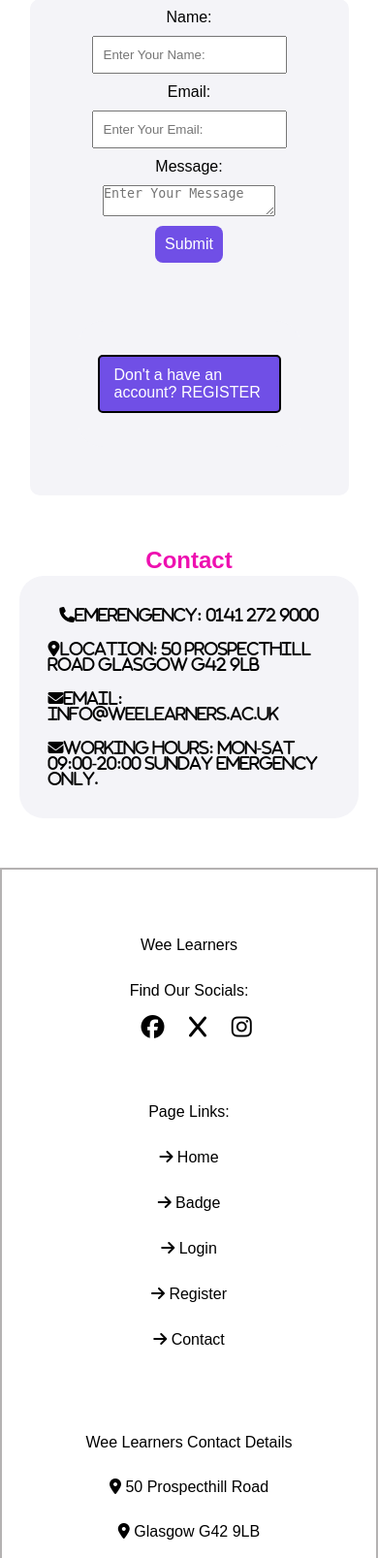
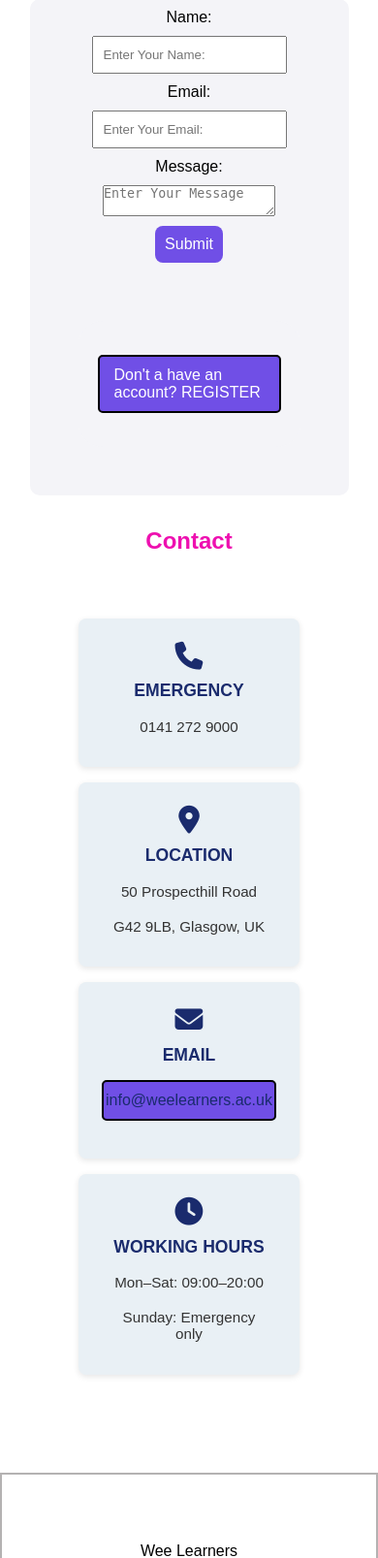
Before and after one commit to asimmian12/GU2, a PHP site: page /GU2/public/contact/contact.php in a window 390 px wide. Shown: the part 405-2012 px from the top of the page at 97% size. Run offline with PHP 8.4, Linux system fonts and the light colour scheme; some libraries are stand-ins or nearby versions.

Commit message:
Refactor contact sections across multiple pages for consistency and improved layout

```diff
--- a/weelearners/assets/css/style.css
+++ b/weelearners/assets/css/style.css
@@ -15,6 +15,16 @@
     --p-text: #EE10B0;
     --font-size: 24px;
     --second-font-size: 16px;
+}
+
+
+/* This can style the scrollbar to width 6px*/
+::-webkit-scrollbar {
+  width: 5%;
+}
+/* This can style the scrollbar to make the scrollbar track background transparent */
+::-webkit-scrollbar-track {
+  background-color: transparent;
 }
 
 body {
@@ -624,14 +634,6 @@ section > div > p {
     height: auto;
 }
 
-.section-contact{
-    display: flex;
-    align-items: center;
-    justify-content: center;
-    flex-direction: column;
-    /* margin-top: 230%; */
-}
-
 /* Upload Badge's */
 .uploadBadge{
     display: flex;
@@ -725,6 +727,68 @@ section > div > p {
 
 .div-user-badge-item img {
     width: 100%;
+}
+
+.section-contact {
+  display: flex;
+  align-items: center;
+  justify-content: center;
+}
+
+.contact-cards {
+  display: grid;
+  background-color: var(--white);
+  grid-template-columns: repeat(auto-fit, minmax(220px, 1fr));
+  gap: 1.5rem;
+  margin-top: 1.5rem;
+  width: 100%;
+  max-width: 1000px;
+}
+
+.contact-card {
+  background-color: #e9f0f5;
+  border-radius: 8px;
+  padding: 1.5rem;
+  text-align: center;
+  box-shadow: 0 2px 6px rgba(0, 0, 0, 0.1);
+  transition: transform 0.3s ease;
+}
+
+.contact-card:hover {
+  transform: translateY(-5px);
+}
+
+.contact-card i {
+  font-size: 1.8rem;
+  color: #1a2b6d;
+  margin-bottom: 0.75rem;
+  display: block;
+}
+
+.contact-card h3 {
+  font-size: 1.1rem;
+  font-weight: bold;
+  margin: 0.5rem 0;
+  color: #1a2b6d;
+  text-transform: uppercase;
+}
+
+.contact-card p {
+  font-size: 0.95rem;
+  margin: 0;
+  color: #333;
+}
+
+.contact-card a {
+    color: #1a2b6d;
+    display: flex;
+    align-items: center;
+    flex-direction: column;
+    text-decoration: none;
+}
+
+.contact-card a:hover {
+  text-decoration: underline;
 }
 
 /* Media Queries */
@@ -901,6 +965,23 @@ section > div > p {
         width: 100%;
         height: auto;
     }
+
+    .contact-cards {
+    display: flex;
+    align-items: center;
+    justify-content: center;
+    flex-direction: column;
+    gap: 1rem;
+    align-items: center;
+    height: auto !important;
+    overflow: visible !important;
+  }
+
+  .contact-card {
+    width: 90%;
+    max-width: 400px;
+  }
+
 }
 
 @media (min-width: 768px) and (max-width: 1024px) {
@@ -951,6 +1032,20 @@ section > div > p {
         width: 100%;
         height: auto;
     }
+
+    .contact-cards {
+    display: flex;
+    flex-direction: column;
+    gap: 1rem;
+    align-items: center;
+    height: auto !important;
+    overflow: visible !important;
+  }
+
+  .contact-card {
+    width: 90%;
+    max-width: 400px; /* optional, so cards don’t get too wide */
+  }
 }
 
 @media (min-width: 1024px) {
--- a/weelearners/public/contact/contact.php
+++ b/weelearners/public/contact/contact.php
@@ -32,16 +32,38 @@ include '../../includes/header.php';
     </section>
 
 
+    <h2 class="h2-secondary-colour">Contact</h2>
     <section class="section-contact">
-    <h2 class="h2-secondary-colour">Contact</h2>
-      <!-- The text container for footer__address -->
-      <div class="section-contact-info">
-          <p class="paragraph-text"><i class="fa-solid fa-phone">Emerengency:   0141 272 9000</i></p>
-          <p class="paragraph-text"><i class="fa-solid fa-location-dot">Location:    50 Prospecthill Road Glasgow G42 9LB</i></p>
-          <p class="paragraph-text"><i class="fa-solid fa-envelope">Email:   info@weelearners.ac.uk</i></p>
-          <p class="paragraph-text"><i class="fa-solid fa-envelope">Working Hours:    Mon-Sat 09:00-20:00 Sunday emergency only.</i></p>
+    <div class="contact-cards">
+
+    <div class="contact-card">
+      <i class="fa-solid fa-phone"></i>
+      <h3>EMERGENCY</h3>
+      <p class="paragraph-text">0141 272 9000</p>
     </div>
+
+    <div class="contact-card">
+      <i class="fa-solid fa-location-dot"></i>
+      <h3>LOCATION</h3>
+      <p class="paragraph-text">50 Prospecthill Road</p>
+      <p class="paragraph-text">G42 9LB, Glasgow, UK</p>
+    </div>
+
+    <div class="contact-card">
+      <i class="fa-solid fa-envelope"></i>
+      <h3>EMAIL</h3>
+      <a href="mailto:info@weelearners.ac.uk">info@weelearners.ac.uk</a>
+    </div>
+
+    <div class="contact-card">
+      <i class="fa-solid fa-clock"></i>
+      <h3>WORKING HOURS</h3>
+      <p class="paragraph-text">Mon–Sat: 09:00–20:00</p>
+      <p class="paragraph-text">Sunday: Emergency only</p>
+    </div>
+  </div>
 </section>
+
 
 <script src="assets/js/script.js"></script>
 <?php include '../../includes/footer.php'; ?>
```
Also changed, not shown: weelearners/public/admin/allUsers.php (+30 -8 lines), weelearners/public/admin/index.php (+30 -8 lines), weelearners/public/admin/pending.php (+29 -8 lines), weelearners/public/badge.php (+30 -7 lines), weelearners/public/games/games.php (+30 -8 lines), weelearners/public/index.php (+31 -7 lines), weelearners/public/login/index.php (+29 -7 lines), weelearners/public/moreinfo.php (+30 -7 lines), weelearners/public/register/index.php (+31 -8 lines), weelearners/public/searchResults.php (+32 -9 lines), weelearners/public/user/account.php (+29 -8 lines), weelearners/public/user/index.php (+29 -8 lines), weelearners/public/user/upload.php (+29 -8 lines).
